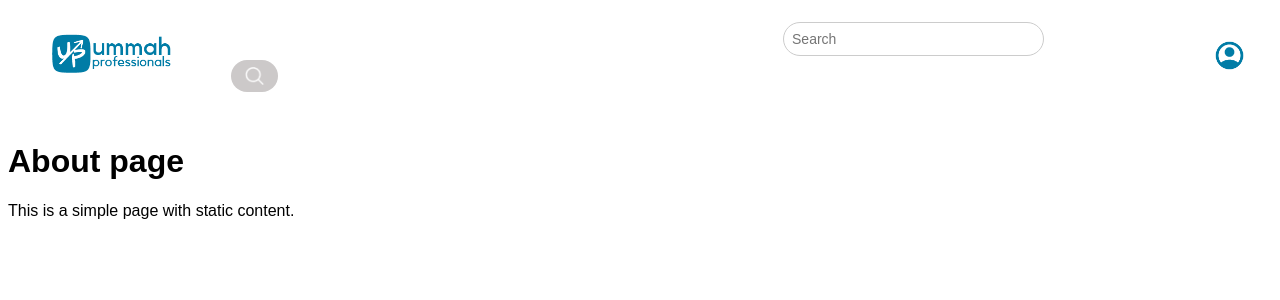
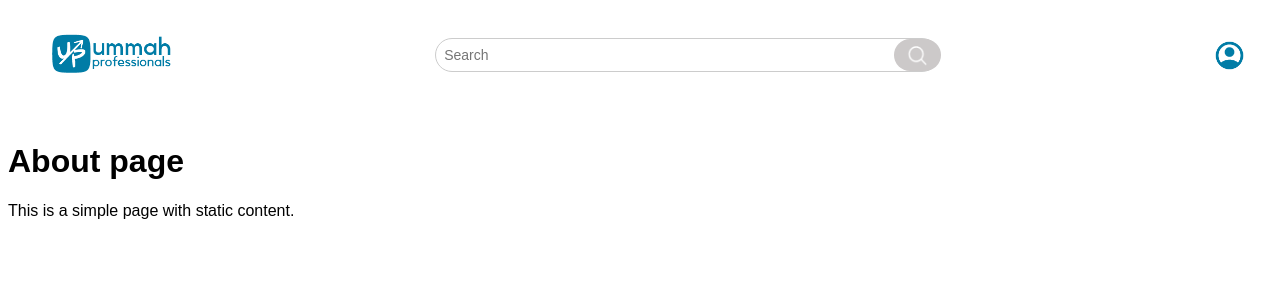
Before and after one commit to Ummah-Professionals/up-tube, a React (Vite) app: page /about in a window 1280 px wide. Shown: the top 300 px of the page. Built offline with nearby package versions, Linux system fonts and the light colour scheme.

Commit message:
Fixed Global Header

```diff
--- a/src/index.css
+++ b/src/index.css
@@ -29,21 +29,20 @@ a {
 }
 
 .global-header .search-form {
-  flex: 1;
-  margin: 0 110px;
-  border-color:#CCC9C9;
+  display: flex;
+  justify-content: center;
+  align-items: center;
+  width: 40%;
 }
 
 .global-header .search-form input[type="text"] {
-  align-items: center;
-  width: 30%;
+  flex: 1;
   padding: 8px;
   border: 1px solid #ccc;
   border-radius: 25px;
   font-size: 14px;
-  margin-left:500px;
-  margin-right:5px;
   background-color: rgba(255, 255, 255, 1);
+  margin-right: -45px;
 }
 
 .global-header .search-form button {
@@ -54,8 +53,7 @@ a {
   cursor: pointer;
   font-size: 14px;
   border-radius: 25px;
-  position: relative; right: 52px; top: 3.7px;
-  height: 32.2px;
+  height: 32.5px;
 }
 
 .centered-button img {
```
